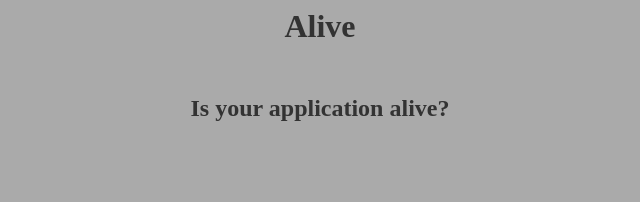
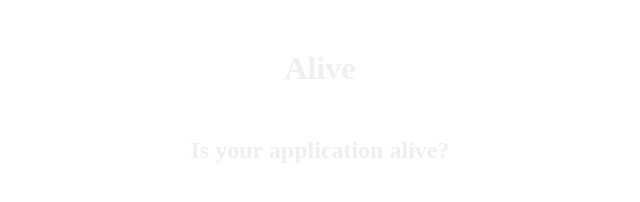
Before and after one commit to PureMunky/Alive, a plain HTML site: page index.html in a window 1280 px wide. Shown: the whole page, without its empty margins (320-960 px from the left). Drawn offline with Linux system fonts and the light colour scheme.

Commit message:
Update visuals

```diff
--- a/css/main.css
+++ b/css/main.css
@@ -1,6 +1,6 @@
 body {
-  background-color: #AAA;
   color: #333;
+  margin: 0px;
 }
 
 h1, h2, h3, h4, h5 {
@@ -9,9 +9,10 @@ h1, h2, h3, h4, h5 {
   margin-bottom: 50px;
   padding: 0px;
   text-align: center;
+  color: #EFEFEF;
 }
 
 .header {
   width: 100%;
-  margin: 50px 0px;
+  padding: 50px 0px;
 }
--- a/index.html
+++ b/index.html
@@ -4,7 +4,7 @@
     <link type="text/css" rel="stylesheet" href="css/main.css"><link>
   </head>
   <body>
-    <div>
+    <div class="header">
       <h1>Alive</h1>
       <h2>Is your application alive?</h2>
     </div>
```
